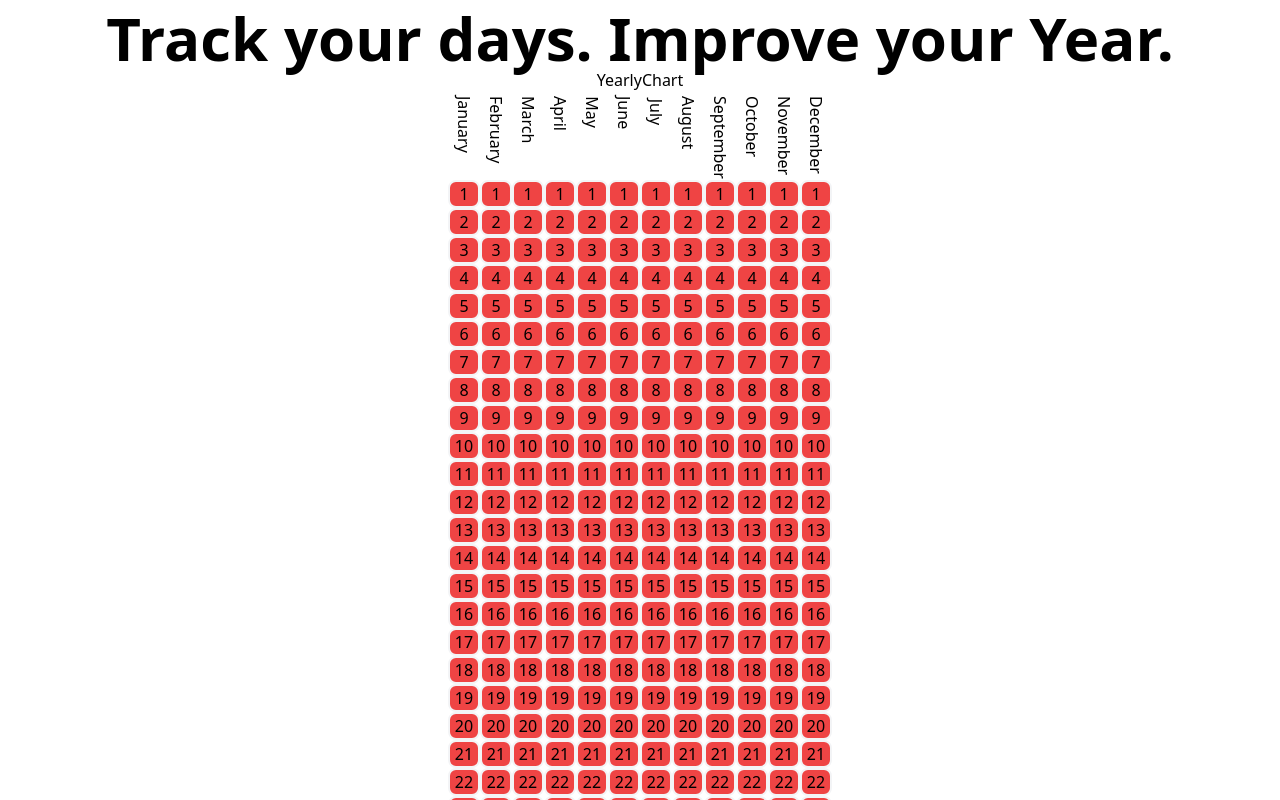
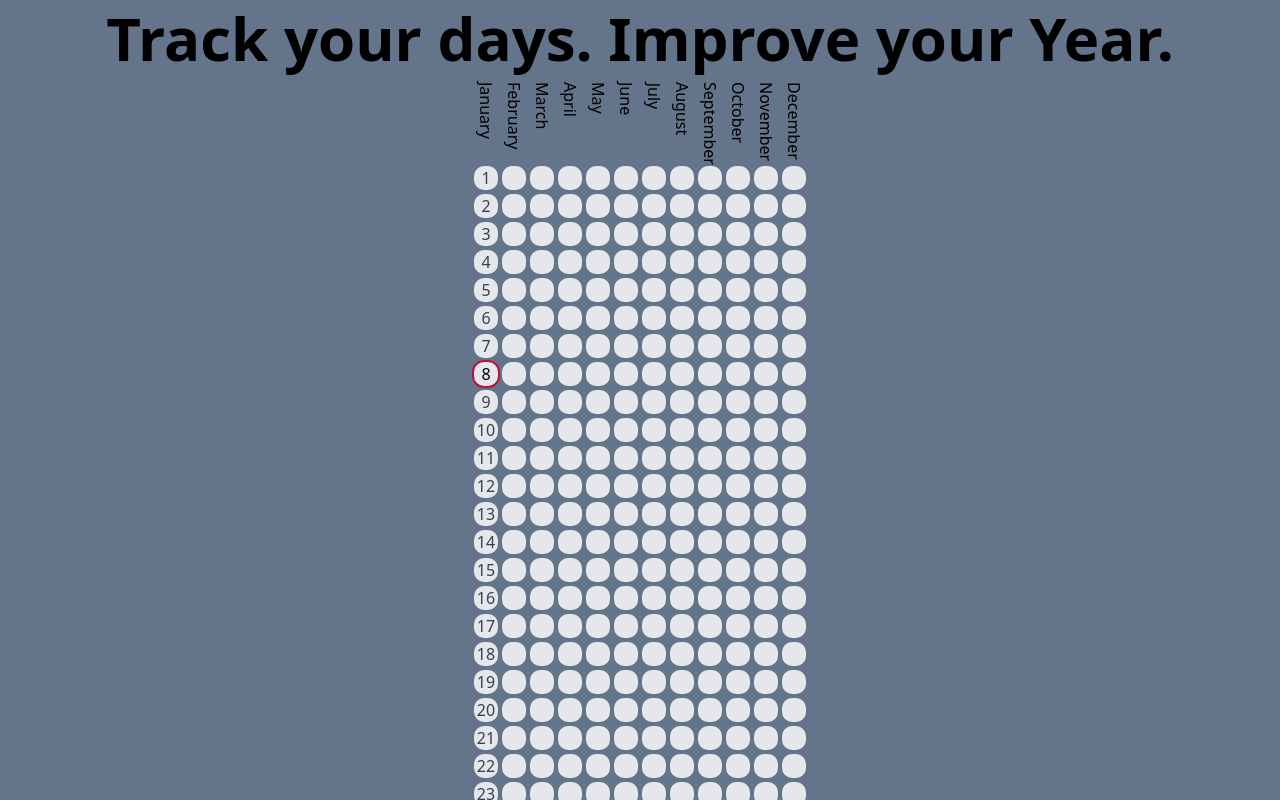
Before and after one commit to mysticfalconvt/Mood-Tracker, a Next.js app: page / in a window 1280 px wide. Shown: the top 800 px of the page. Built offline with nearby package versions, Linux system fonts and the light colour scheme.

Commit message:
improved formatting

```diff
--- /dev/null
+++ b/components/EditDayModal.js
@@ -0,0 +1,40 @@
+import { useState } from "react";
+
+//modal to edit a day's value
+
+export default function EditDayModal({ year, setYear, day, month, buttonClasses }) {
+
+    const [isOpen, setIsOpen] = useState(false);
+    const [value, setValue] = useState(day.value);
+    const [isLoading, setIsLoading] = useState(false);
+
+    const toggleOpen = () => {
+        setIsOpen(!isOpen);
+    }
+
+
+
+    const handleChange = (e) => {
+        setValue(e.target.value);
+    }
+
+    return (
+        <>
+            <button type="button" className={buttonClasses}
+                onClick={toggleOpen}>
+                {day.date}
+            </button>
+
+            {isOpen && <div className="absolute inset-0 bg-slate-900 z-10 opacity-95">
+                <div className="absolute inset-40 rounded-xl bg-slate-700 z-20">
+                    <button type="button" onClick={toggleOpen} className="
+                    absolute top-0 right-0 m-2 p-1 bg-red-900 rounded-lg">
+                        close
+                    </button>
+                </div>
+            </div>}
+
+        </>
+    )
+
+}
--- a/components/YearlyChart.js
+++ b/components/YearlyChart.js
@@ -1,18 +1,23 @@
 import createBlankYear from "../lib/createBlankYear";
 import useLocalStorageState from "../lib/useLocalStorage";
-import { useEffect } from "react";
+import { useEffect, useState } from "react";
+import EditDayModal from "./EditDayModal";
+import { randomizeYearDayValues } from "../lib/createBlankYear";
 
 function DisplayMonths({ months }) {
     // displays each month in a row
+    const currentMonth = new Date().getMonth();
     return (
         <div className="
         flex flex-row items-start justify-center
         ">
             {months.map((month, index) => {
+                const isCurrentMonth = index === currentMonth;
+                // console.log(isCurrentMonth);
                 return (
-                    <div key={index} className="w-8 ">
+                    <div key={index} className="w-7 ">
                         <h1 className="rotate-90 mb-14 mt-2">{month.name}</h1>
-                        <DisplayDays days={month.days} />
+                        <DisplayDays days={month.days} isCurrentMonth={isCurrentMonth} />
                     </div>
                 )
             })}
@@ -20,21 +25,43 @@ function DisplayMonths({ months }) {
     )
 }
 
-function DisplayDays({ days }) {
+function DisplayDays({ days, isCurrentMonth }) {
+    const currentDay = new Date().getDate();
+
     // displays each day in a row
     return (
         <div className="flex flex-col justify-items-start">
             {days.map((day, index) => {
-                const color = day.value === "happy" ? "bg-green-500" : "bg-red-500";
+                const [color, setColor] = useState("bg-gray-200");
+                const [borderColor, setBorderColor] = useState("border-slate-500");
+                const [textColor, setTextColor] = useState("text-transparent");
+                useEffect(() => {
+                    if (day.value === 1) setColor("bg-red-400");
+                    if (day.value === 2) setColor("bg-orange-400");
+                    if (day.value === 3) setColor("bg-yellow-400");
+                    if (day.value === 4) setColor("bg-green-400");
+                    if (day.value === 5) setColor("bg-green-600");
+                    if (day.date === currentDay && isCurrentMonth) setBorderColor("border-rose-700");
+                    if (isCurrentMonth) setTextColor("text-slate-700");
+                    if (day.date === currentDay && isCurrentMonth) setTextColor("text-black");
+                }, [day.value, isCurrentMonth, currentDay]);
+                const divClasses = `
+                    border-2
+                    border-solid
+                    rounded-xl
+                    ${color}
+                    ${borderColor}
+                    `;
+                const dayClasses = `
+                    text-center
+                    text-md
+                    ${textColor}
+                    `;
+
                 return (
-                    <div key={index} className={`
-                    border-2 border-gray-100
-                    border-solid
-                    rounded-lg
-                    ${color}
-                    `}
-                    >
-                        <p className="">{day.date}</p>
+                    <div key={index} className={divClasses}>
+
+                        <EditDayModal day={day} buttonClasses={dayClasses} />
                     </div>
                 )
             })}
@@ -45,9 +72,10 @@ function DisplayDays({ days }) {
 export default function YearlyChart() {
     console.log("YearlyChart");
     const blankYear = createBlankYear();
+    const randomYear = randomizeYearDayValues();
     const [year, setYear] = useLocalStorageState("year", blankYear);
     useEffect(() => {
-        if (year === blankYear || year === undefined) {
+        if (year === blankYear || year === undefined || true) {
             console.log("blankYear");
             setYear(blankYear);
         }
@@ -56,8 +84,8 @@ export default function YearlyChart() {
         }
     }, [])
     return (
-        <div>
-            <h2>YearlyChart </h2>
+        <div className="mt-2">
+
 
             <DisplayMonths months={year.months} />
 
--- a/lib/createBlankYear.js
+++ b/lib/createBlankYear.js
@@ -2,7 +2,7 @@
 
 export default function createBlankYear() {
     const currentYear = new Date().getFullYear();
-    let year = { date: currentYear, months: [] };
+    let year = { date: currentYear, months: [], inUse: false };
     const daysInMonth = [31, 28, 31, 30, 31, 30, 31, 31, 30, 31, 30, 31];
     // create an array of months with each month containing an array of days with each day having a date and a value of 0
     const months = ["January", "February", "March", "April", "May", "June", "July", "August", "September", "October", "November", "December"];
@@ -20,8 +20,15 @@ export default function createBlankYear() {
         }
     });
 
-
-
-    // console.log(year);
     return year;
 }
+
+export function randomizeYearDayValues() {
+    const year = createBlankYear();
+    year.months.forEach(month => {
+        month.days.forEach(day => {
+            day.value = Math.floor(Math.random() * 4) + 1;
+        })
+    })
+    return year;
+}
--- a/pages/index.tsx
+++ b/pages/index.tsx
@@ -3,11 +3,12 @@ import YearlyChart from '../components/YearlyChart'
 
 export default function Home() {
   return (
-    <div className="flex flex-col items-center justify-center min-h-screen py-2">
+    <div className="flex flex-col items-center justify-center min-h-screen py-2 bg-slate-500">
       <Head>
         <title>Mood Tracker</title>
         <link rel="icon" href="/favicon.ico" />
       </Head>
+
 
       <main className="flex flex-col items-center justify-center w-full flex-1 px-20 text-center">
         <h1 className="text-6xl font-bold">
```
